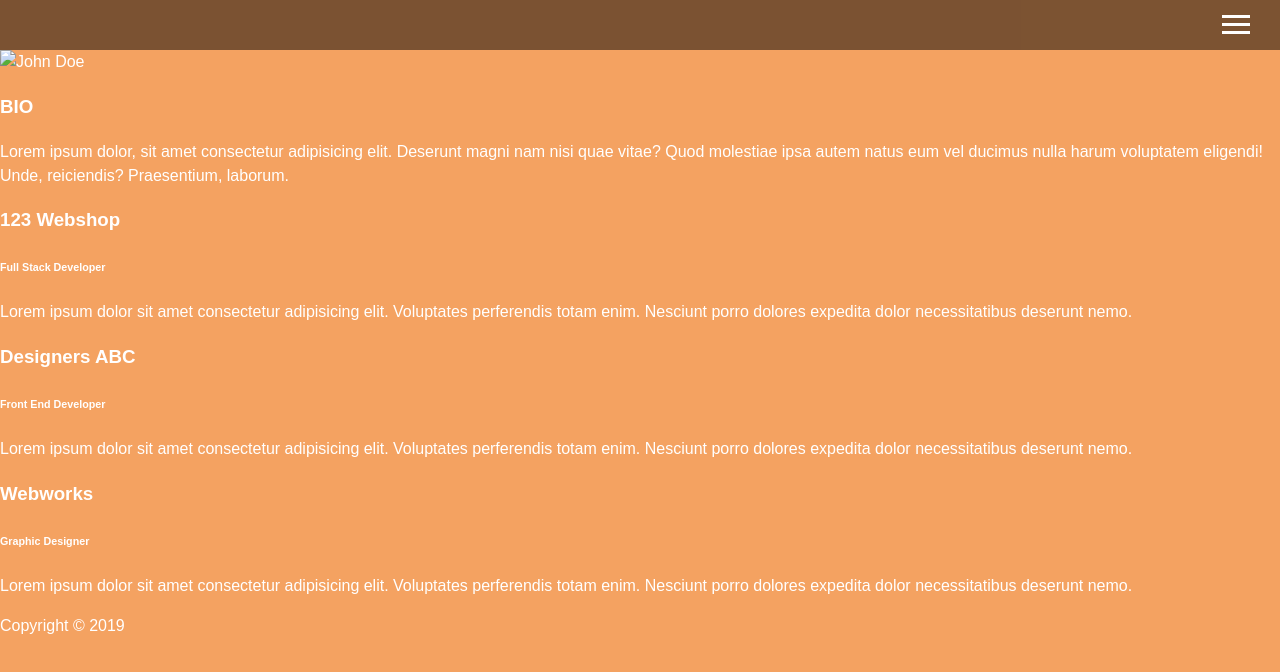
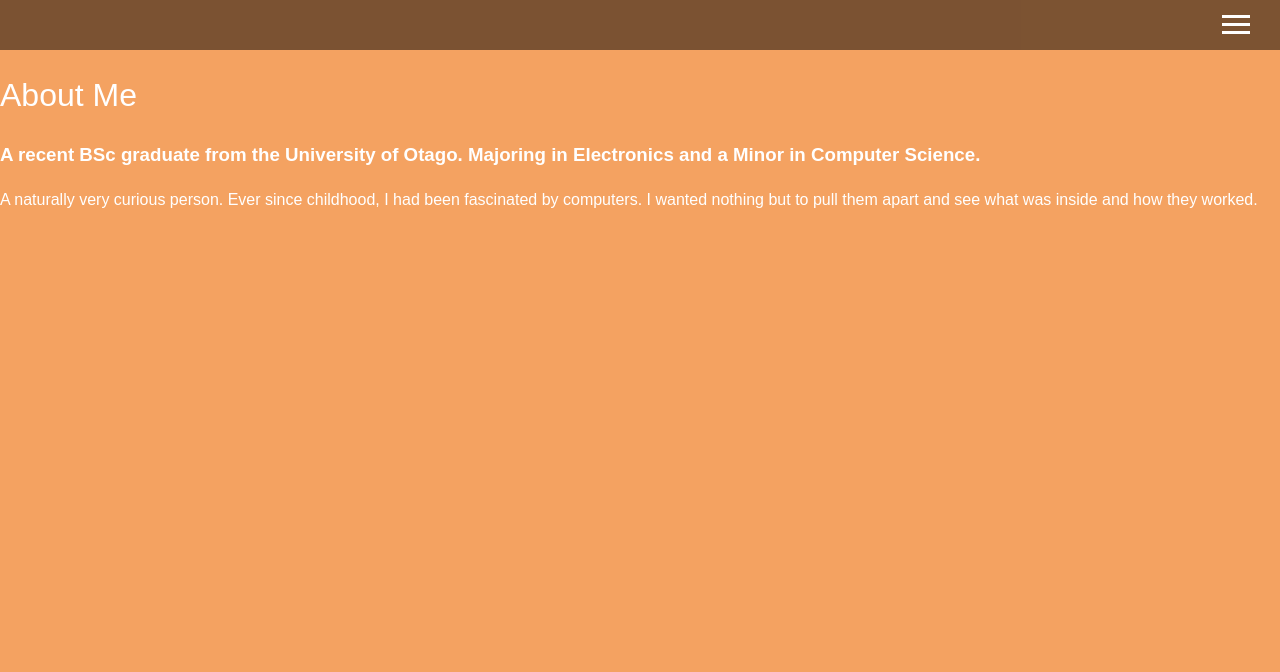
Before and after one commit to AbiTubay/portfolio, a website: page public/about.html in a window 1280 px wide. Drawn offline with Linux system fonts and the light colour scheme.

Commit message:
started about

```diff
--- a/public/about.html
+++ b/public/about.html
@@ -27,48 +27,21 @@
                     <a href="work.html" class='menu-link'>Work</a>
                 </li>
                 <li class="menu-item">
-                    <a href="contact.html" class='menu-link'>Contact</a>
+                    <a href="contact.html"class='menu-link'>Contact</a>
                 </li>
             </ul>
         </nav>
     </header>
 
     <main class="about">
-        <div class="about-info">
-            <img src="#" alt="John Doe" class="bio-image">
-
-            <div class="bio">
-                <h3 class="text-secondary">BIO</h3>
-                <p>Lorem ipsum dolor, sit amet consectetur adipisicing elit. Deserunt magni nam nisi quae vitae? Quod molestiae ipsa
-                autem natus eum vel ducimus nulla harum voluptatem eligendi! Unde, reiciendis? Praesentium, laborum.</p>
-            </div>
-
-            <div class="job job-1">
-                <h3>123 Webshop</h3>
-                <h6>Full Stack Developer</h6>
-                <p>Lorem ipsum dolor sit amet consectetur adipisicing elit. Voluptates perferendis totam enim. Nesciunt porro dolores
-                expedita dolor necessitatibus deserunt nemo.</p>
-            </div>
-
-            <div class="job job-2">
-                <h3>Designers ABC</h3>
-                <h6>Front End Developer</h6>
-                <p>Lorem ipsum dolor sit amet consectetur adipisicing elit. Voluptates perferendis totam enim. Nesciunt porro dolores
-                expedita dolor necessitatibus deserunt nemo.</p>
-            </div>
-
-            <div class="job job-3">
-                <h3>Webworks</h3>
-                <h6>Graphic Designer</h6>
-                <p>Lorem ipsum dolor sit amet consectetur adipisicing elit. Voluptates perferendis totam enim. Nesciunt porro dolores
-                expedita dolor necessitatibus deserunt nemo.</p>
-            </div>
-          </div>
+        <h1>About Me</h1>
+        <h3 class="sm-heading">A recent BSc graduate from the University of Otago. Majoring in Electronics and a Minor in Computer Science.</h3>
+        <p>A naturally very curious person. Ever since childhood, I had been fascinated by computers. I wanted nothing but to pull them apart and see what was inside and how they worked.</p>
     </main>
 
-    <footer id="footer">
+    <!-- <footer id="footer">
         Copyright &copy; 2019
-    </footer>
+    </footer> -->
 
     <script src="js/main.js"></script>
 </body>
--- a/scss/_config.scss
+++ b/scss/_config.scss
@@ -3,9 +3,6 @@ $secondary-color: #000;
 $background-opacity: 0.9;
 
 $home-color: #F4A261;
-$about-color: #E9C46A;
-$work-color: #E76F51;
-$con-color: #2A9D8F;
 
 @mixin easeout {
   transition: all 0.5s ease-out;
--- a/scss/main.scss
+++ b/scss/main.scss
@@ -10,8 +10,6 @@ html {
 }
 
 body {
-    margin: 0;
-    padding: 0;
     background: $home-color;
     color: $primary-color;
     height: 100vh;
@@ -36,7 +34,8 @@ main {
 }
 
 h1,
-h2 {
+h2,
+h3 {
     font-weight: 400;
 
     &.lg-heading {
@@ -52,11 +51,13 @@ h2 {
     }
 }
 
+
+//------------- HOME SECTION -----------//
 .home {
     height: 100vh;
     padding: 30pt;
     .icons {
-        margin: 0;
+        margin: 10px;
         margin-top: 1rem;
         a {
             padding: 0.5rem;
@@ -75,4 +76,25 @@ h2 {
     }
 }
 
+
+//---------- ABOUT SECTION -----------//
+.about{
+    margin: 0;
+    padding: 0;
+}
+
+//---------- WORK SECTION -----------//
+.work{
+    margin: 0;
+    padding: 0;
+}
+
+//---------- CONTACTS SECTION -----------//
+.contact{
+    align-items: center;
+    text-align: center;
+}
+
+
+
 @import 'mobile';
```
Also changed, not shown: public/contact.html (+1 -0 lines), public/index.html (+3 -9 lines), public/work.html (+1 -0 lines), scss/_mobile.scss (+4 -10 lines).
